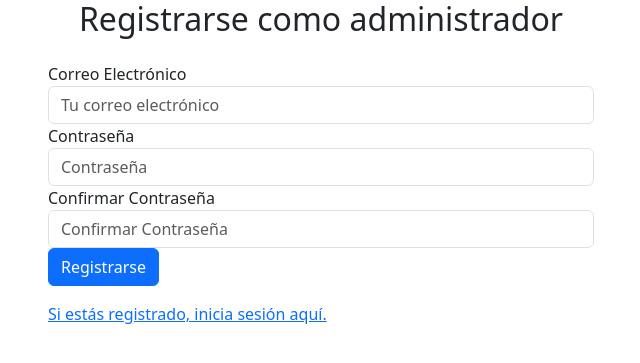
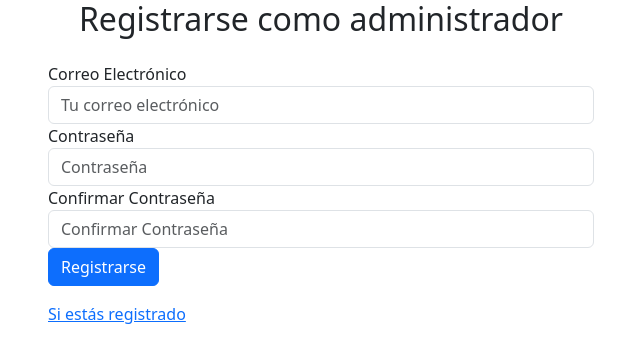
Before and after one commit to j4susrv/proyecto1, a Flask app: page /AdministradoresLosRockstarsregistro in a window 1280 px wide. Shown: the top 363 px of the page, without its empty margins (319-959 px from the left). Run offline with Flask 3, Linux system fonts and the light colour scheme.

Commit message:
Comentarios

```diff
--- a/app.py
+++ b/app.py
@@ -34,7 +34,7 @@ def principal():
 def load_user(user_id):
     return Administrador.query.get(int(user_id))
 
-
+#Ingreso de Administradores
 @app.route('/AdministradoresLosRockstarslogin', methods=['GET', 'POST'])
 def login_admin():
     form_acceso = FormularioLoginAdministrador()
@@ -92,7 +92,7 @@ def registro_admin():
 
     return render_template('registrarse_admin.html', form_registro=form)
 
-
+#Cerrar sesion
 @app.route('/logout', methods=['GET', 'POST'])
 @login_required
 def logout_admin():
--- a/controlers.py
+++ b/controlers.py
@@ -8,7 +8,7 @@ class ControladorAdministrador():
         # Hashea la contraseña antes de guardarla en la base de datos
         hashed_password = generate_password_hash(contraseña)
 
-        # Crear una nueva instancia del administrador
+        # Crear una nueva instancia del administrador.
         nuevo_admin = Administrador(correo=correo, contraseña=hashed_password)
 
         # Guardar en la base de datos
--- a/models.py
+++ b/models.py
@@ -52,7 +52,7 @@ class Habitacion(db.Model):
 
     reservas = db.relationship("Reserva", back_populates="habitacion")
 
-
+#Funcional
 class Administrador(UserMixin,db.Model):
     __tablename__ = "administradores"
     id = db.Column(db.Integer, primary_key=True)
--- a/templates/base_template.html
+++ b/templates/base_template.html
@@ -53,7 +53,6 @@
             });
         });
     </script>
-    <button>Holaa</button>
     {% if current_user.is_authenticated and current_user.es_admin() %}
         <a href="{{ url_for('logout_admin') }}" class="btn btn-danger">Cerrar sesión</a>
     {% endif %}
--- a/templates/registrarse_admin.html
+++ b/templates/registrarse_admin.html
@@ -62,7 +62,7 @@ REGISTRO ADMINISTRADORES
                 <button type="submit" class="btn btn-primary btn-block">Registrarse</button>
 
                 <div class="mt-3">
-                    <a href="/AdministradoresLosRockstarslogin">Si estás registrado, inicia sesión aquí.</a>
+                    <a href="/AdministradoresLosRockstarslogin">Si estás registrado</a>
                 </div>
             </form>
         </div>
```
